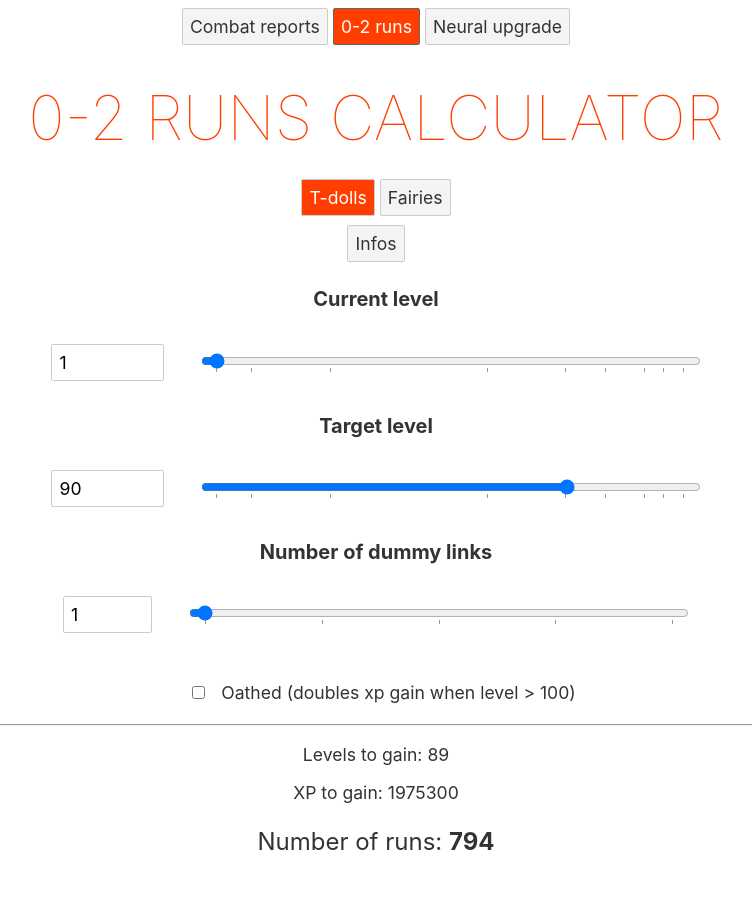
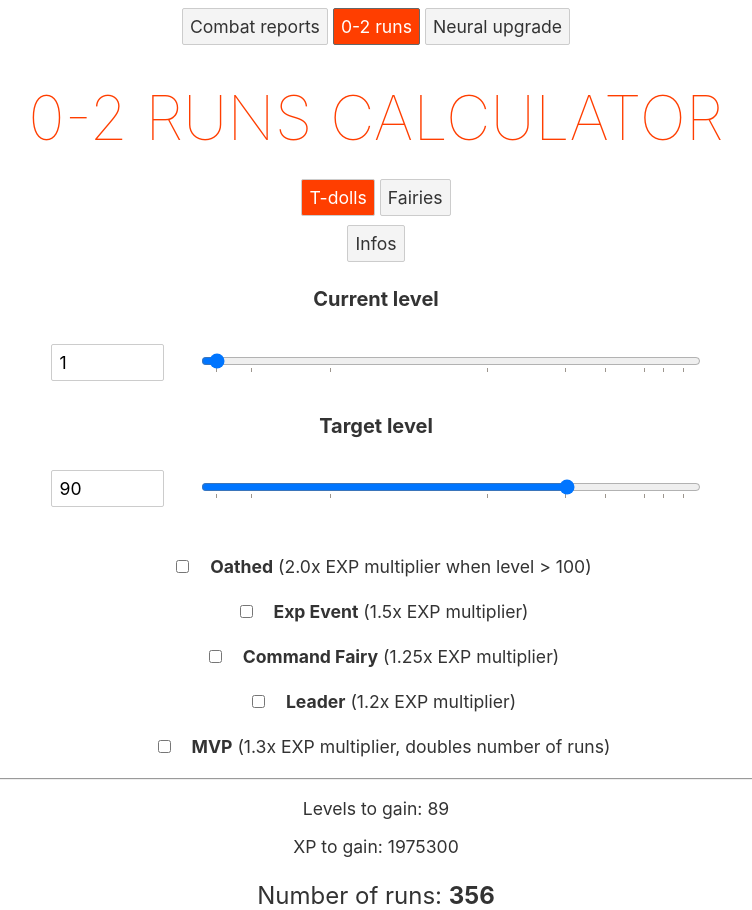
Before and after one commit to lucas-deangelis/gfl-calculator, a Svelte app: page / in a window 1280 px wide. Both pictures are taken after a click on the button "0-2 runs". Shown: the whole page, without its empty margins (264-1016 px from the left). Before the commit the page ends 856 px from the top, so only its background shows below. Built offline with nearby package versions, Linux system fonts and the light colour scheme.

Commit message:
Implement exp multipliers for 0-2

```diff
--- a/src/ZeroTwo/Tdoll.svelte
+++ b/src/ZeroTwo/Tdoll.svelte
@@ -1,9 +1,12 @@
 <script>
 	let currentLevel = 1;
 	let targetLevel = 90;
-	let dummies = 1;
 	let oathed = false;
 	let info = false;
+	let event = false;
+	let command = false;
+	let leader = false;
+	let MVP = false;
 
 	let xpByLevel = [
 		0,
@@ -142,7 +145,9 @@
 	}
 
 	function xpIfOathed(current, target, oath) {
-		if (target > 100 && current < 100) {
+		if (current >= target) {
+			return 0;
+		} else if (target > 100 && current < 100) {
 			return xpUnder100(current, 100) + xpOver100(100, target, oath);
 		} else if (target <= 100) {
 			return xpUnder100(current, target);
@@ -151,78 +156,39 @@
 		}
 	}
 
+	function zip(arrays) {
+		return arrays[0].map(function(_, i) {
+			return arrays.map(function(array) {
+				return array[i];
+			});
+		});
+	}
+
+	function runsNb(current, target, oath, event, command, leader, MVP) {
+		let levelsCurrent = [1, 10, 30, 70, 90].map(l => (l < current ? current : l));
+		let levelsTarget = [10, 30, 70, 90, 120].map(l => (l < target ? l : target));
+		let buff = 1 * (event ? 1.5 : 1) * (command ? 1.25 : 1) * (MVP ? 1.3 : 1) * (leader ? 1.2 : 1);
+		let expMult = [1, 1.5, 2.0, 2.5, 3.0].map(x => x * buff); // Multi
+		let levelsZip = zip([levelsCurrent, levelsTarget, expMult]);
+		return (
+			(MVP ? 2 : 1) * // MVP doubles the numbers of run
+			levelsZip.reduce(
+				(acc, [cur, tar, exp]) => acc + Math.ceil(xpIfOathed(cur, tar, oath) / (490 * 5 * exp)),
+				0,
+			)
+		);
+	}
+
 	$: currentLevel = currentLevel > targetLevel ? targetLevel : currentLevel;
-	$: levelDifference = targetLevel - currentLevel;
+	$: levelDiff = targetLevel - currentLevel;
 	$: xpToGain = xpIfOathed(currentLevel, targetLevel, oathed);
-	$: runs = Math.ceil(xpToGain / 2490);
+	$: runs = runsNb(currentLevel, targetLevel, oathed, event, command, leader, MVP);
 </script>
-
-<main>
-	<button on:click="{() => { info = !info }}" class:selected={info}>Infos</button>
-
-	{#if info}
-		<p>0-2 is 5 fights, 490xp by fight, which makes it <b>2490xp</b> by run</p>
-		<p>MVP get <b>1.3</b> times the xp</p>
-		<p>Echelon leader get <b>1.2</b> times the xp</p>
-		<p>XP gained is multiplied by 1 + (number of dummies * 0.5)</p>
-	{/if}
-
-	<div class="level-input">
-		<h2>Current level</h2>
-		<input type="number" min="1" max="120" bind:value={currentLevel} class="number">
-		<input type="range" min="1" max="120" list="levels" bind:value={currentLevel} class="range">
-	</div>
-
-	<div class="level-input">
-		<h2>Target level</h2>
-		<input type="number" min="1" max="120" bind:value={targetLevel} class="number">
-		<input type="range" min="1" max="120" list="levels" bind:value={targetLevel} class="range">
-	</div>
-
-	<div class="level-input">
-		<h2>Number of dummy links</h2>
-		<input type="number" min="1" max="5" bind:value={dummies} class="number">
-		<input type="range" min="1" max="5" list="dummies" bind:value={dummies} class="range">
-	</div>
-
-	<datalist id="levels">
-		<option value="1" label="1">
-		<option value="10" label="10">
-		<option value="30" label="30">
-		<option value="70" label="70">
-		<option value="90" label="90">
-		<option value="100" label="100">
-		<option value="110" label="110">
-		<option value="115" label="115">
-		<option value="120" label="120">
-	</datalist>
-
-	<datalist id="dummies">
-		<option value="1"></option>
-		<option value="2"></option>
-		<option value="3"></option>
-		<option value="4"></option>
-		<option value="5"></option>
-	</datalist>
-
-	<br>
-
-	<label>
-		<input type="checkbox" bind:checked={oathed}>Oathed (doubles xp gain when level > 100)
-	</label>
-
-	<hr>
-
-	<p>Levels to gain: {levelDifference}</p>
-	<p>XP to gain: {xpToGain}</p>
-	<p class="reports">Number of runs: <b>{runs}</b></p>
-</main>
 
 <style>
 	input {
 		margin: auto;
 		margin: 1rem;
-
 	}
 
 	.selected {
@@ -242,3 +208,97 @@
 		font-size: 1.5rem;
 	}
 </style>
+
+<main>
+	<button
+		on:click={() => {
+			info = !info;
+		}}
+		class:selected={info}>
+		Infos
+	</button>
+
+	{#if info}
+		<p>
+			0-2 is 5 fights, 490xp by fight, which makes it
+			<b>2490xp</b>
+			by run
+		</p>
+		<p>
+			MVP get
+			<b>1.3</b>
+			times the xp
+		</p>
+		<p>
+			Echelon leader get
+			<b>1.2</b>
+			times the xp
+		</p>
+		<p>XP gained is multiplied by 1 + (number of dummies * 0.5)</p>
+	{/if}
+
+	<div class="level-input">
+		<h2>Current level</h2>
+		<input type="number" min="1" max="120" bind:value={currentLevel} class="number" />
+		<input type="range" min="1" max="120" list="levels" bind:value={currentLevel} class="range" />
+	</div>
+
+	<div class="level-input">
+		<h2>Target level</h2>
+		<input type="number" min="1" max="120" bind:value={targetLevel} class="number" />
+		<input type="range" min="1" max="120" list="levels" bind:value={targetLevel} class="range" />
+	</div>
+
+	<datalist id="levels">
+		<option value="1" label="1" />
+		<option value="10" label="10" />
+		<option value="30" label="30" />
+		<option value="70" label="70" />
+		<option value="90" label="90" />
+		<option value="100" label="100" />
+		<option value="110" label="110" />
+		<option value="115" label="115" />
+		<option value="120" label="120" />
+	</datalist>
+
+	<br />
+
+	<label>
+		<input type="checkbox" bind:checked={oathed} />
+		<b>Oathed</b>
+		(2.0x EXP multiplier when level > 100)
+	</label>
+
+	<label>
+		<input type="checkbox" bind:checked={event} />
+		<b>Exp Event</b>
+		(1.5x EXP multiplier)
+	</label>
+
+	<label>
+		<input type="checkbox" bind:checked={command} />
+		<b>Command Fairy</b>
+		(1.25x EXP multiplier)
+	</label>
+
+	<label>
+		<input type="checkbox" bind:checked={leader} />
+		<b>Leader</b>
+		(1.2x EXP multiplier)
+	</label>
+
+	<label>
+		<input type="checkbox" bind:checked={MVP} />
+		<b>MVP</b>
+		(1.3x EXP multiplier, doubles number of runs)
+	</label>
+
+	<hr />
+
+	<p>Levels to gain: {levelDiff}</p>
+	<p>XP to gain: {xpToGain}</p>
+	<p class="reports">
+		Number of runs:
+		<b>{runs}</b>
+	</p>
+</main>
```
